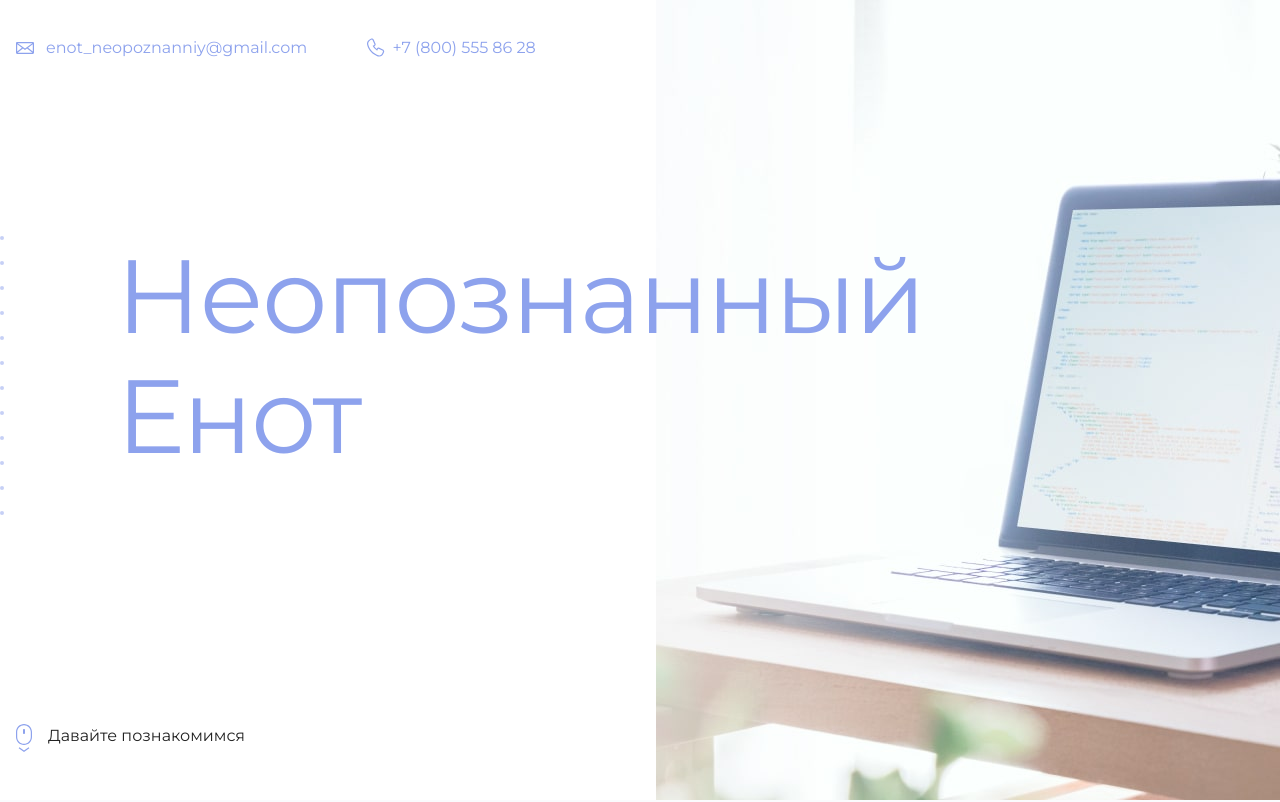
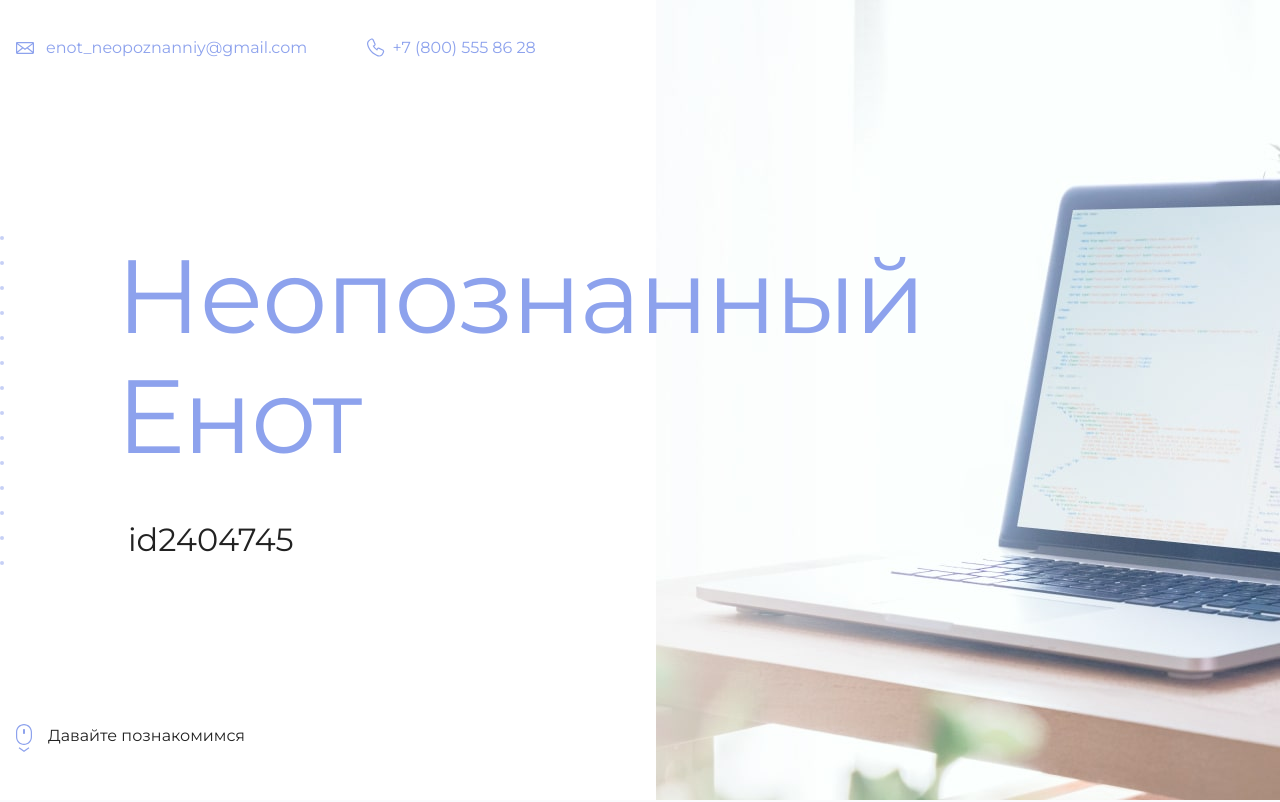
Before and after one commit to Nikolay021173/my-site, a plain HTML site: page index.html in a window 1280 px wide. Shown: the top 802 px of the page. Drawn offline with Linux system fonts and the light colour scheme.

Commit message:
Добавил свой id.

```diff
--- a/index.html
+++ b/index.html
@@ -19,7 +19,7 @@
       <section class="hero-image">
         <div class="container">
           <h1 class="heading">Неопознанный Енот</h1>
-          <p><!-- Тут ваш id на сайте Академии --></p>
+          <p>id2404745</p>
         </div>
       </section>
 
```
